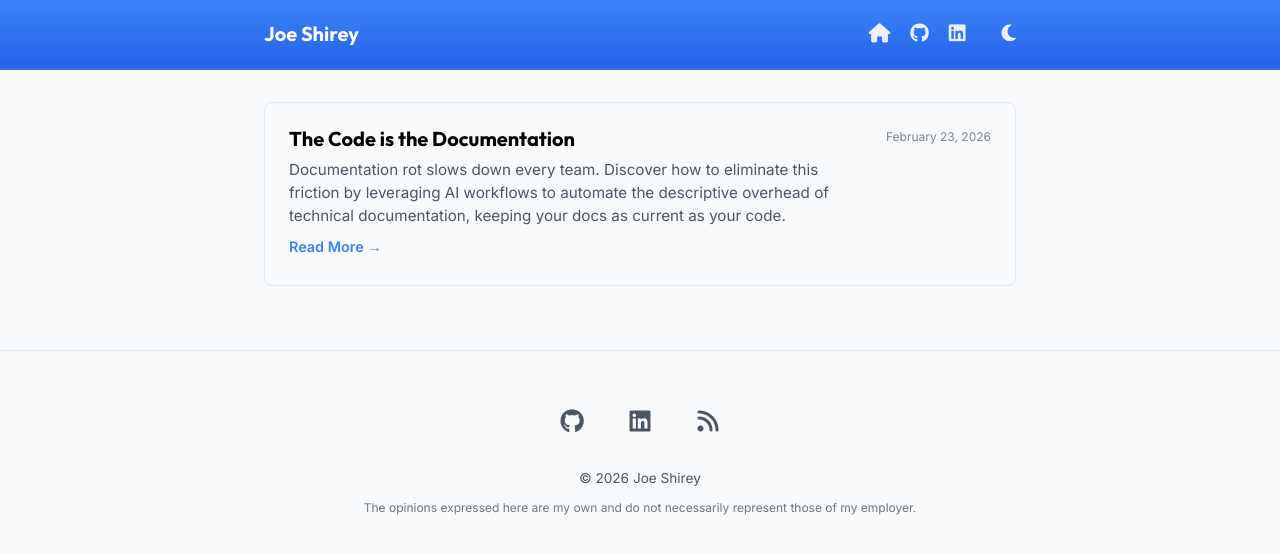
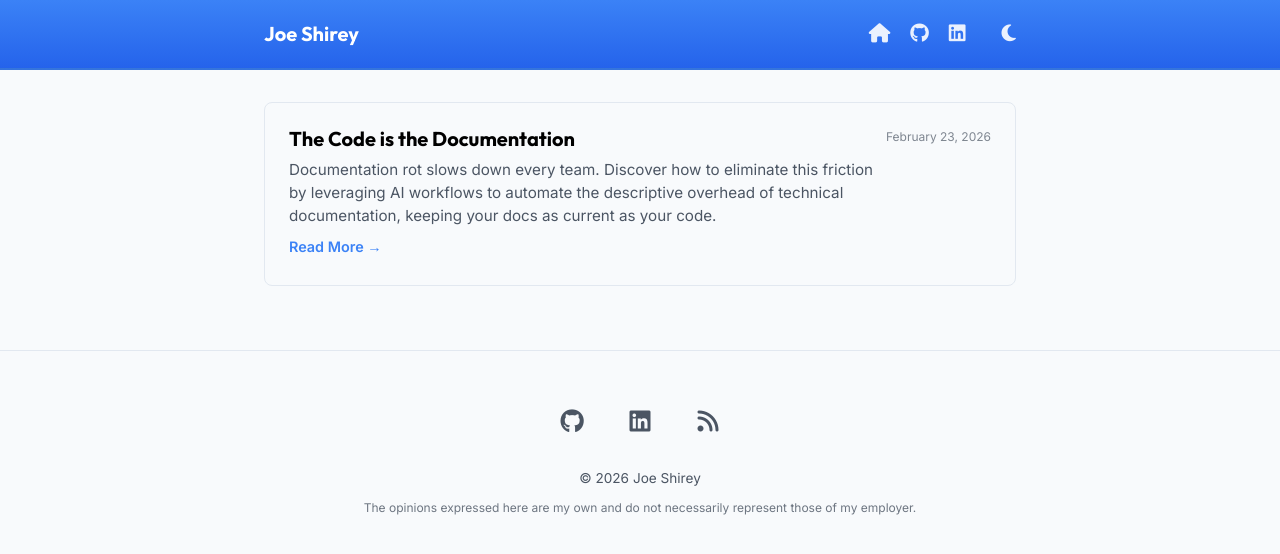
Before and after one commit to joeshirey/joeshirey.github.io, a Jekyll site: the page built from index.md, in a window 1280 px wide. Shown: the top 554 px of the page. Built offline with Jekyll 4.4.1, drawn with Linux system fonts in a browser that asks for light colours.

Commit message:
refactor: Relocate mobile media queries and refine post meta and tag styling.

```diff
--- a/assets/css/main.css
+++ b/assets/css/main.css
@@ -95,43 +95,6 @@ header nav {
     color: white !important;
 }
 
-/* Mobile Adjustments */
-@media (max-width: 600px) {
-    .container {
-        padding: 0 1.25rem; /* 20px - minimum requirement */
-    }
-
-    .logo {
-        font-size: 1.1rem;
-        flex-shrink: 1;
-        overflow: hidden;
-        text-overflow: ellipsis;
-    }
-
-    .post-entry {
-        flex-direction: column;
-        align-items: flex-start;
-        padding: 1.25rem;
-    }
-
-    .post-meta {
-        margin-left: 0;
-        margin-top: 1rem;
-        align-items: flex-start;
-        width: 100%;
-        border-top: 1px solid var(--border-color);
-        padding-top: 0.75rem;
-    }
-
-    .tags {
-        justify-content: flex-start;
-    }
-
-    .hero h1 {
-        font-size: 2rem;
-    }
-}
-
 .nav-links {
     display: flex;
     gap: 1.25rem;
@@ -225,8 +188,9 @@ header nav {
     display: flex;
     flex-direction: column;
     align-items: flex-end;
-    margin-left: 2rem;
+    margin-left: auto;
     gap: 0.75rem;
+    flex-shrink: 0;
 }
 
 .post-entry .date {
@@ -356,3 +320,43 @@ footer .footer-social a:hover {
     color: var(--primary-color);
     transform: translateY(-2px);
 }
+/* Mobile Adjustments (Moved to end for proper cascading) */
+@media (max-width: 600px) {
+    .container {
+        padding: 0 1.25rem;
+        /* 20px - minimum requirement */
+    }
+
+    .logo {
+        font-size: 1.1rem;
+        flex-shrink: 1;
+        overflow: hidden;
+        text-overflow: ellipsis;
+    }
+
+    .post-entry {
+        flex-direction: column;
+        align-items: flex-start;
+        padding: 1.25rem;
+    }
+
+    .post-meta {
+        margin-left: 0;
+        margin-top: 1rem;
+        flex-direction: row-reverse;
+        justify-content: space-between;
+        align-items: center;
+        width: 100%;
+        border-top: 1px solid var(--border-color);
+        padding-top: 1rem;
+    }
+
+    .tags {
+        justify-content: flex-start;
+        flex-grow: 1;
+    }
+
+    .hero h1 {
+        font-size: 2rem;
+    }
+}
```
